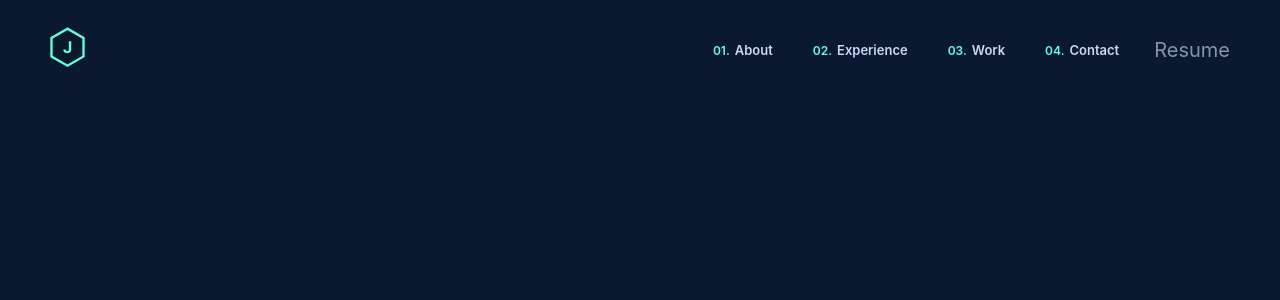
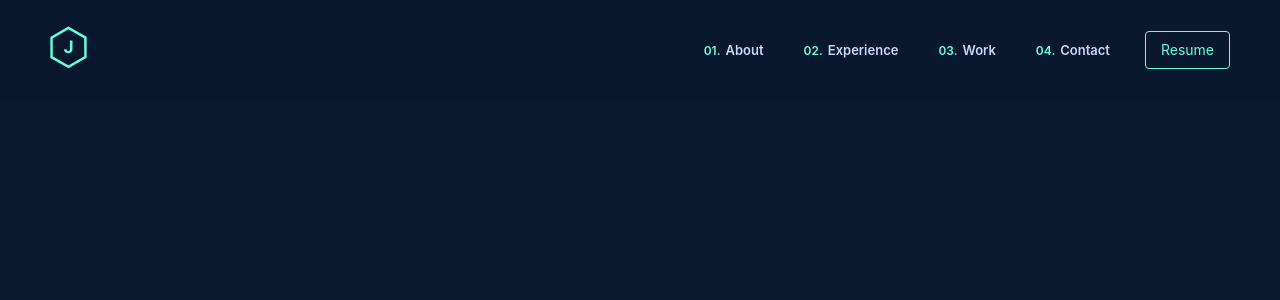
Before and after one commit to JosephBerm/Portfolio, a React (Create React App) app: page / in a window 1280 px wide. Shown: the top 300 px of the page. Built offline with nearby package versions, Linux system fonts and the light colour scheme.

Commit message:
Styled the Button
styled without the font family yet

```diff
--- a/src/assets/Logo.jsx
+++ b/src/assets/Logo.jsx
@@ -7,8 +7,7 @@ function Logo(props) {
 			xmlns='http://www.w3.org/2000/svg'
 			viewBox='0 0 477 551'
 			shapeRendering='geometricPrecision'
-			textRendering='geometricPrecision'
-			style={{ backgroundColor: "transparent" }}>
+			textRendering='geometricPrecision'>
 			<polygon
 				points='65.75,22.72 34.25,22.72 18.5,50 34.25,77.28 65.75,77.28 81.5,50 65.75,22.72'
 				transform='matrix(6.924784-4.007492 4.007492 6.924784-308.113806 129.635437)'
--- a/src/components/Navbar.jsx
+++ b/src/components/Navbar.jsx
@@ -36,8 +36,8 @@ function Navbar(props) {
 							</li>
 						))}
 					</ol>
-					<div className='button'>
-						<a target='_blank' href='/resume.pdf'>
+					<div className='button-container'>
+						<a className='button' target='_blank' href='/resume.pdf'>
 							Resume
 						</a>
 					</div>
--- a/src/css/App.css
+++ b/src/css/App.css
@@ -1,11 +1,13 @@
 @import "../css/normalize.css";
 
 :root {
+	--dark-navy: #020c1b;
 	--navy: #0a192f;
 	--slate: #8892b0;
 	--nav-height: 100px;
 	--lightest-slate: #ccd6f6;
 	--green: #64ffda;
+	--green-tint: rgba(100, 255, 218, 0.1);
 	--lightest-slate: #ccd6f6;
 	--transition: all 0.25s cubic-bezier(0.645, 0.045, 0.355, 1);
 	--fz-xxs: 1.2rem;
@@ -15,6 +17,7 @@
 	--fz-lg: 1.8rem;
 	--fz-xl: 2rem;
 	--fz-xxl: 2.2rem;
+	--border-radius: 4px;
 }
 
 html {
@@ -28,6 +31,8 @@ body {
 	font-size: 2rem;
 	color: var(--slate);
 	background-color: var(--navy);
+	/* style the overflow with the one Brittany Chiang did. */
+	/* overflow-y: scroll; */
 }
 
 .clickable {
@@ -45,6 +50,7 @@ a {
 header {
 	height: 100px;
 	padding: 0 50px;
+	background-color: rgba(7, 19, 38, 0.1);
 }
 
 header nav {
@@ -55,8 +61,19 @@ header nav {
 }
 
 nav .logo a {
-	width: 35px;
+	width: 37px;
 }
+nav .logo a svg {
+	fill: none;
+	transition: var(--transition);
+	user-select: none;
+}
+
+/* Why is this not working? */
+/* nav .logo a:hover svg {
+	fill: var(--green-tint);
+} */
+
 .nav_StyledLinks {
 	display: flex;
 	justify-content: space-evenly;
@@ -66,7 +83,6 @@ nav .logo a {
 .nav_StyledLinks ol {
 	list-style: none;
 	display: flex;
-	margin: 0 15px;
 	font-size: var(--fz-xs);
 	font-weight: 600;
 }
@@ -93,3 +109,20 @@ nav .logo a {
 	color: var(--green);
 	transition: var(--transition);
 }
+
+.nav_StyledLinks .button-container {
+}
+
+.nav_StyledLinks .button-container .button {
+	color: var(--green);
+	background-color: transparent;
+	border: 1px solid var(--green);
+	border-radius: var(--border-radius);
+	padding: 1rem 1.5rem;
+	transition: var(--transition);
+	margin-left: 15px;
+	font-size: var(--fz-s);
+}
+.nav_StyledLinks .button-container .button:hover {
+	background-color: var(--green-tint);
+}
```
